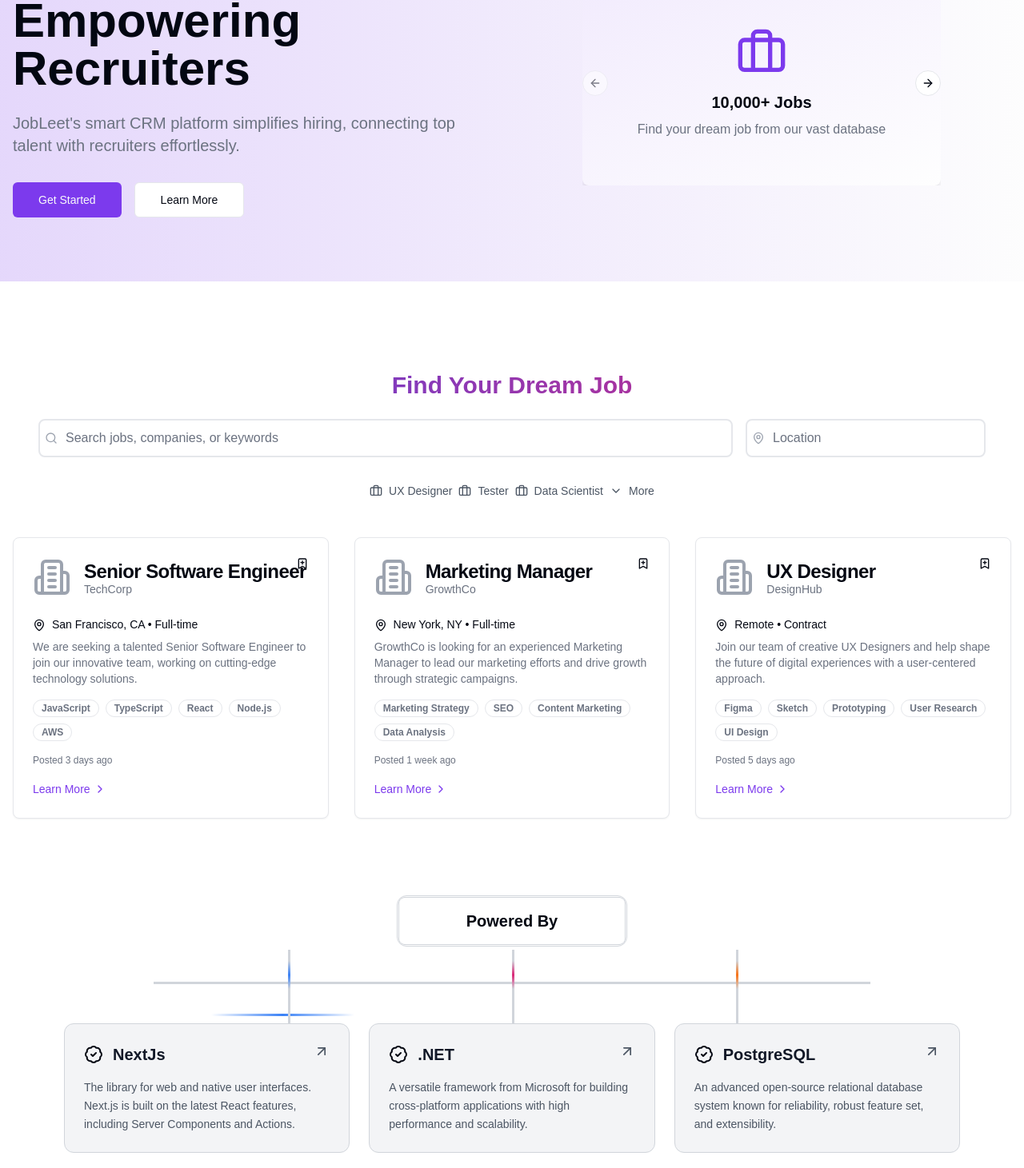
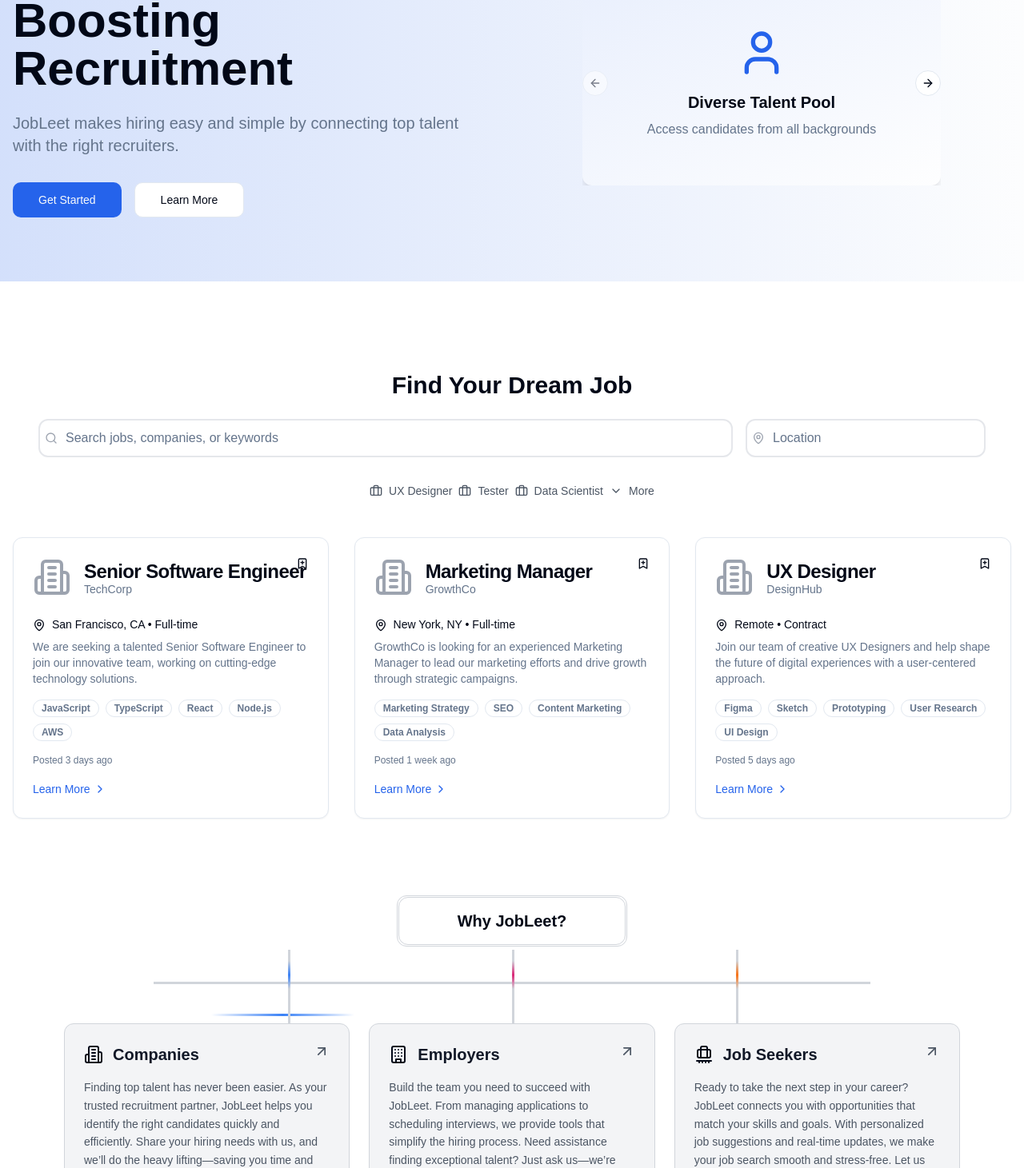
Before and after one commit to nixhantb/jobleet-ui, a Next.js app: page / in a window 1280 px wide. Shown: the part 209-1670 px from the top of the page at 80% size. Built offline with nearby package versions, Linux system fonts and the light colour scheme.

Commit message:
update: styling changes

```diff
--- a/app/components/Engine.tsx
+++ b/app/components/About.tsx
@@ -1,11 +1,11 @@
 'use client'
 
 import { useState, useEffect } from 'react'
-import { ArrowUpRight, BadgeCheck } from 'lucide-react'
+import { ArrowUpRight, BriefcaseConveyorBelt, Building, Building2 } from 'lucide-react'
 
 
 
-export default function Component() {
+export default function About() {
     const [hoveredCard, setHoveredCard] = useState<number | null>(null)
     const [neonPosition, setNeonPosition] = useState(0)
 
@@ -31,7 +31,7 @@ export default function Component() {
 
                             <div className="absolute inset-0 flex items-center justify-center">
                                 <span className="text-xl font-bold">
-                                    Powered By
+                                    Why JobLeet?
                                 </span>
                             </div>
                         </div>
@@ -67,30 +67,31 @@ export default function Component() {
 
                     <div className="grid md:grid-cols-3 gap-6 pt-24">
                         {[
+
                             {
-                                title: "NextJs",
+                                title: "Companies",
                                 icon: (
-                                    <BadgeCheck />
+                                    <Building2 />
                                 ),
-                                description: "The library for web and native user interfaces. Next.js is built on the latest React features, including Server Components and Actions.",
+                                description: "Finding top talent has never been easier. As your trusted recruitment partner, JobLeet helps you identify the right candidates quickly and efficiently. Share your hiring needs with us, and we’ll do the heavy lifting—saving you time and ensuring you find the perfect fit.",
+                                color: "purple",
+                            },
+                            {
+                                title: "Employers",
+                                icon: (
+                                    <Building />
+                                ),
+                                description: "Build the team you need to succeed with JobLeet. From managing applications to scheduling interviews, we provide tools that simplify the hiring process. Need assistance finding exceptional talent? Just ask us—we’re here to make recruitment effortless and effective.",
                                 color: "blue",
                             },
                             {
-                                title: ".NET",
+                                title: "Job Seekers",
                                 icon: (
-                                    <BadgeCheck />
+                                    <BriefcaseConveyorBelt />
                                 ),
-                                description: "A versatile framework from Microsoft for building cross-platform applications with high performance and scalability.",
-                                color: "purple",
-                            },
-                            {
-                                title: "PostgreSQL",
-                                icon: (
-                                    <BadgeCheck />
-                                ),
-                                description: "An advanced open-source relational database system known for reliability, robust feature set, and extensibility.",
+                                description: "Ready to take the next step in your career? JobLeet connects you with opportunities that match your skills and goals. With personalized job suggestions and real-time updates, we make your job search smooth and stress-free. Let us help you land your dream job!",
                                 color: "blue",
-                            },
+                            }
 
                         ].map((card, index) => (
                             <div
--- a/app/components/Hero.tsx
+++ b/app/components/Hero.tsx
@@ -19,11 +19,11 @@ interface HeroProps {
 }
 // Dummy data : Later it will be updated with real data
 const carouselItems = [
+  { icon: UserIcon, title: "Diverse Talent Pool", description: "Access candidates from all backgrounds" },
   { icon: BriefcaseIcon, title: "10,000+ Jobs", description: "Find your dream job from our vast database" },
   { icon: ChartBarIcon, title: "Advanced Analytics", description: "Make data-driven hiring decisions" },
   { icon: GlobeIcon, title: "Global Reach", description: "Connect with talent worldwide" },
   { icon: LightbulbIcon, title: "AI Matching", description: "Smart algorithms for perfect job fits" },
-  { icon: UserIcon, title: "Diverse Talent Pool", description: "Access candidates from all backgrounds" },
   { icon: RocketIcon, title: "Fast Hiring", description: "Streamline your recruitment process" },
 ]
 
--- a/app/components/JobListings.tsx
+++ b/app/components/JobListings.tsx
@@ -73,7 +73,7 @@ export default function JobListings({ initialJobs }: JobListingsProps) {
       <div className="container mx-auto px-4">
         <div className="w-full">
           <div className="rounded-lg p-4 md:p-8">
-            <h2 className="text-2xl md:text-3xl font-bold text-center mb-4 md:mb-6 bg-clip-text text-transparent bg-gradient-to-r from-indigo-600 to-pink-600">Find Your Dream Job</h2>
+            <h2 className="text-2xl md:text-3xl font-bold text-center mb-4 md:mb-6 bg-clip-text">Find Your Dream Job</h2>
             <form onSubmit={(e) => e.preventDefault()} className="space-y-4 md:space-y-6">
               <div className="flex flex-col md:flex-row gap-4">
                 <div className="relative flex-grow group">
--- a/app/globals.css
+++ b/app/globals.css
@@ -17,25 +17,25 @@ body {
 @layer base {
   :root {
     --background: 0 0% 100%;
-    --foreground: 224 71.4% 4.1%;
+    --foreground: 222.2 84% 4.9%;
     --card: 0 0% 100%;
-    --card-foreground: 224 71.4% 4.1%;
+    --card-foreground: 222.2 84% 4.9%;
     --popover: 0 0% 100%;
-    --popover-foreground: 224 71.4% 4.1%;
-    --primary: 262.1 83.3% 57.8%;
-    --primary-foreground: 210 20% 98%;
-    --secondary: 220 14.3% 95.9%;
-    --secondary-foreground: 220.9 39.3% 11%;
-    --muted: 220 14.3% 95.9%;
-    --muted-foreground: 220 8.9% 46.1%;
-    --accent: 220 14.3% 95.9%;
-    --accent-foreground: 220.9 39.3% 11%;
+    --popover-foreground: 222.2 84% 4.9%;
+    --primary: 221.2 83.2% 53.3%;
+    --primary-foreground: 210 40% 98%;
+    --secondary: 210 40% 96.1%;
+    --secondary-foreground: 222.2 47.4% 11.2%;
+    --muted: 210 40% 96.1%;
+    --muted-foreground: 215.4 16.3% 46.9%;
+    --accent: 210 40% 96.1%;
+    --accent-foreground: 222.2 47.4% 11.2%;
     --destructive: 0 84.2% 60.2%;
-    --destructive-foreground: 210 20% 98%;
-    --border: 220 13% 91%;
-    --input: 220 13% 91%;
-    --ring: 262.1 83.3% 57.8%;
-    --radius: 0.5rem;
+    --destructive-foreground: 210 40% 98%;
+    --border: 214.3 31.8% 91.4%;
+    --input: 214.3 31.8% 91.4%;
+    --ring: 221.2 83.2% 53.3%;
+    --radius: 0.75rem;
     --chart-1: 12 76% 61%;
     --chart-2: 173 58% 39%;
     --chart-3: 197 37% 24%;
@@ -44,25 +44,25 @@ body {
   }
 
   .dark {
-    --background: 224 71.4% 4.1%;
-    --foreground: 210 20% 98%;
-    --card: 224 71.4% 4.1%;
-    --card-foreground: 210 20% 98%;
-    --popover: 224 71.4% 4.1%;
-    --popover-foreground: 210 20% 98%;
-    --primary: 263.4 70% 50.4%;
-    --primary-foreground: 210 20% 98%;
-    --secondary: 215 27.9% 16.9%;
-    --secondary-foreground: 210 20% 98%;
-    --muted: 215 27.9% 16.9%;
-    --muted-foreground: 217.9 10.6% 64.9%;
-    --accent: 215 27.9% 16.9%;
-    --accent-foreground: 210 20% 98%;
+    --background: 222.2 84% 4.9%;
+    --foreground: 210 40% 98%;
+    --card: 222.2 84% 4.9%;
+    --card-foreground: 210 40% 98%;
+    --popover: 222.2 84% 4.9%;
+    --popover-foreground: 210 40% 98%;
+    --primary: 217.2 91.2% 59.8%;
+    --primary-foreground: 222.2 47.4% 11.2%;
+    --secondary: 217.2 32.6% 17.5%;
+    --secondary-foreground: 210 40% 98%;
+    --muted: 217.2 32.6% 17.5%;
+    --muted-foreground: 215 20.2% 65.1%;
+    --accent: 217.2 32.6% 17.5%;
+    --accent-foreground: 210 40% 98%;
     --destructive: 0 62.8% 30.6%;
-    --destructive-foreground: 210 20% 98%;
-    --border: 215 27.9% 16.9%;
-    --input: 215 27.9% 16.9%;
-    --ring: 263.4 70% 50.4%;
+    --destructive-foreground: 210 40% 98%;
+    --border: 217.2 32.6% 17.5%;
+    --input: 217.2 32.6% 17.5%;
+    --ring: 224.3 76.3% 48%;
     --chart-1: 220 70% 50%;
     --chart-2: 160 60% 45%;
     --chart-3: 30 80% 55%;
--- a/app/page.tsx
+++ b/app/page.tsx
@@ -10,18 +10,21 @@ import Hero from "./components/Hero";
 import { UserCheck, BarChart, GitBranch,Puzzle, UserPlus, Facebook, Twitter, Linkedin, Instagram  } from "lucide-react";
 import Features from "./components/Features";
 import Footer from "./components/Footer";
-import Engine from "./components/Engine";
+import About from "./components/About";
 import JobListings from "./components/JobListings";
 
 const navItems: NavbarItems[] = [
   { title: 'Home', href: '/' },
   {
-    title: 'Recruiters',
-    href: '/recruiters',
+    title: 'Companies',
+    href: '/companies',
     dropdownItems: [
-      { title: 'CRM Tools', href: '/recruiters/crm-tools' },
-      { title: 'Candidates', href: '/recruiters/candidate-matching' },
-      { title: 'Analytics', href: '/recruiters/analytics' },
+      { title: 'Candidates Matching', href: '/companies/candidates-matching' },
+      { title: 'CRM Tools', href: '/companies/crm-tools' },
+      { title: 'Events', href: '/companies/events' },
+      { title: 'Job Fairs', href: '/companies/fairs' },
+      { title: 'Trainings', href: '/companies/trainings' },
+
     ],
   },
   {
@@ -134,13 +137,13 @@ export default function Home() {
 
           <main>
             <Hero
-              title="Connecting Talent, Empowering Recruiters"
-              description="JobLeet's smart CRM platform simplifies hiring, connecting top talent with recruiters effortlessly."
+              title="Connecting Talent, Boosting Recruitment"
+              description="JobLeet makes hiring easy and simple by connecting top talent with the right recruiters."
               primaryCTA={{ text: "Get Started", href: "/signup" }}
               secondaryCTA={{ text: "Learn More", href: "/about" }}
             />
              <JobListings initialJobs={initialJobListings}/>
-             <Engine/>
+             <About/>
             <Features title="Our Services" features={features} />
 
           </main>
```
